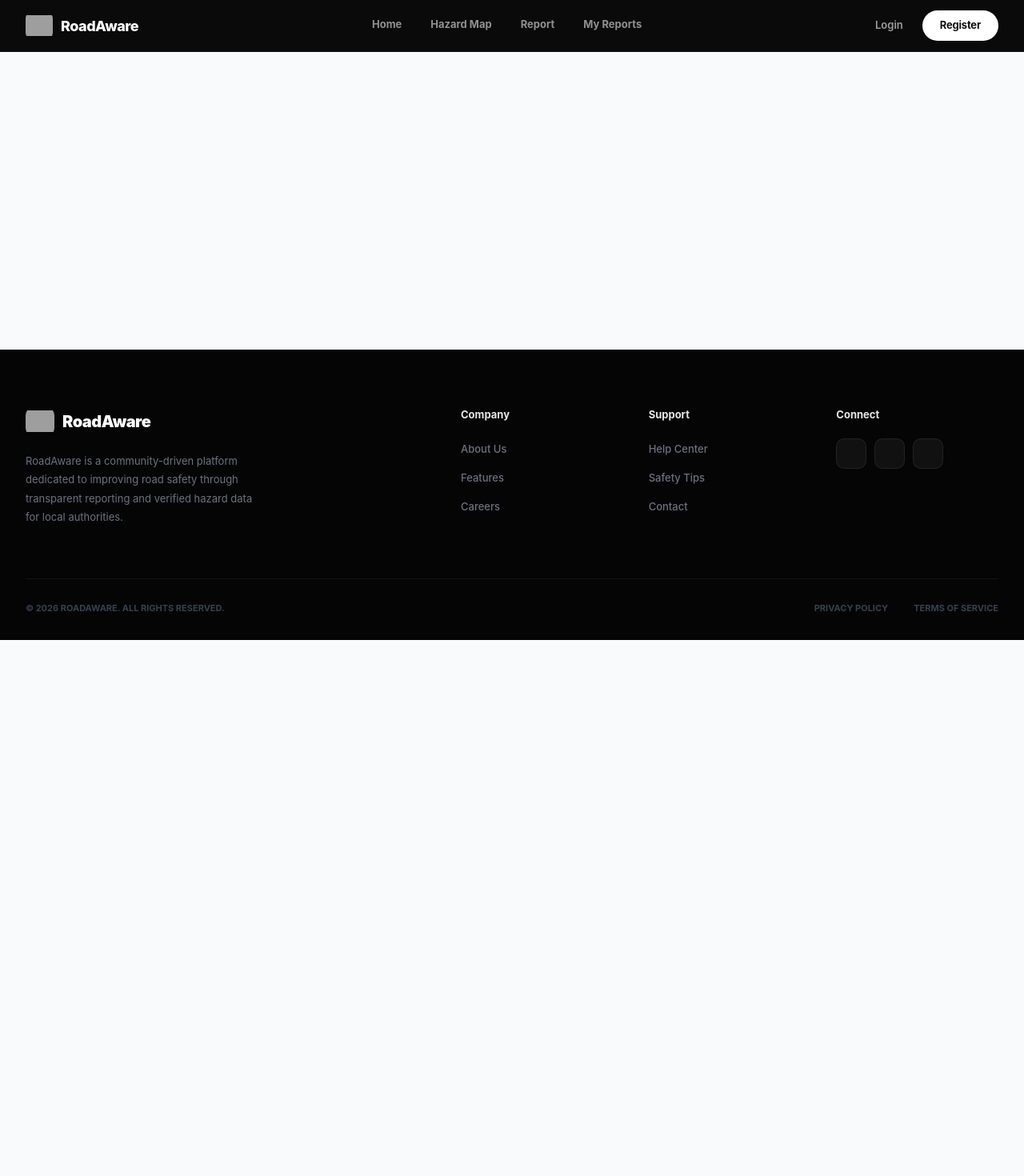
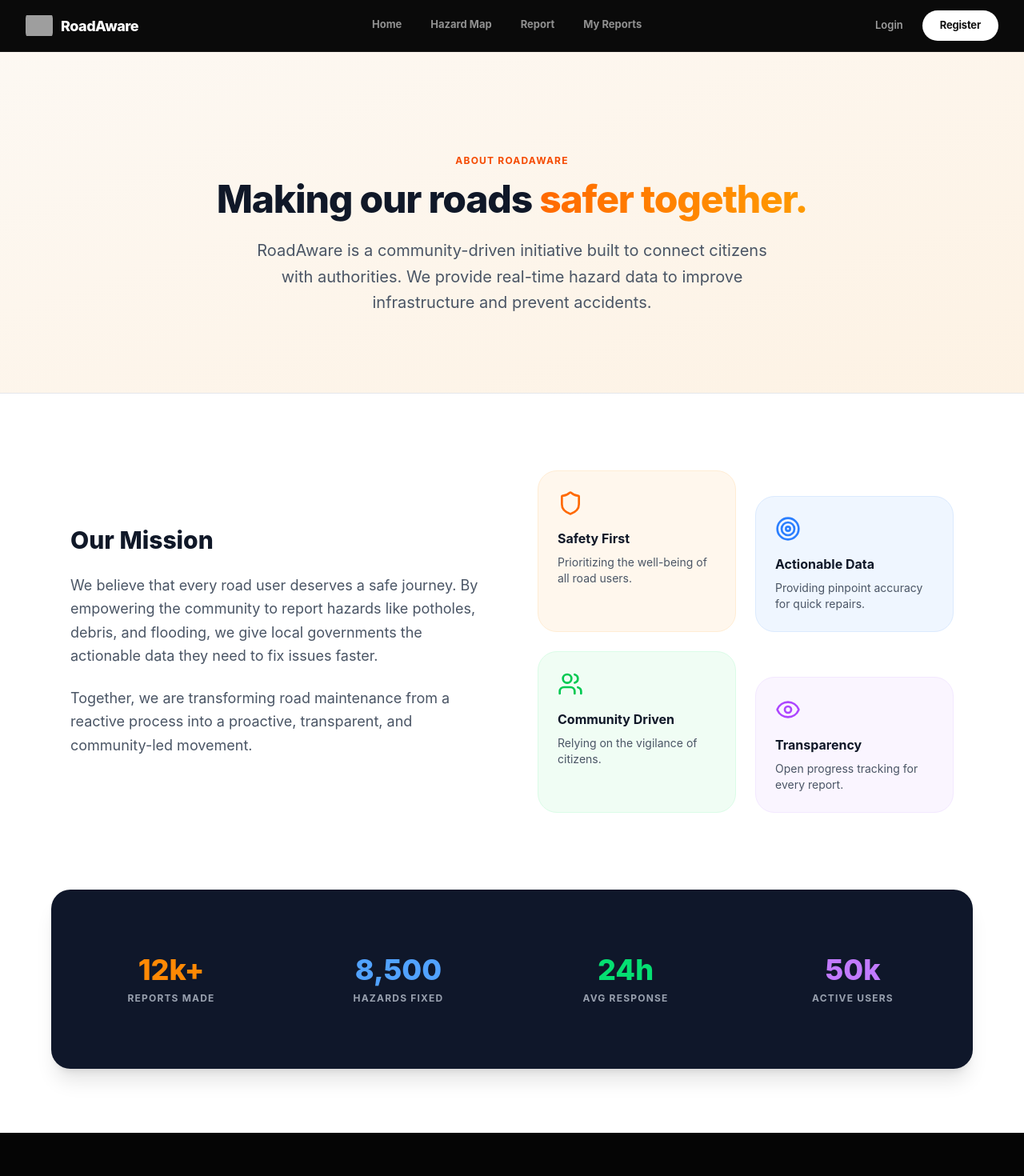
Before and after one commit to Pathum-Piyumal/RoadAware, a React (Vite) app in the folder frontend/: page /about in a window 1280 px wide. Shown: the top 1470 px of the page at 80% size. Before the commit the page ends 800 px from the top, so only its background shows below. Built offline with nearby package versions, Linux system fonts and the light colour scheme; no server answers; grey boxes are pictures that could not be loaded; a web font is replaced by a local one.

Commit message:
Add About Us page and update app routing and footer

```diff
--- a/frontend/src/App.jsx
+++ b/frontend/src/App.jsx
@@ -26,6 +26,7 @@ import AdminLogin from './pages/auth/AdminLogin';
 import Home from './pages/public/Home';
 import HazardDetails from './pages/public/HazardDetails';
 import HazardMap from './pages/public/HazardMap';
+import AboutUs from './pages/public/AboutUs';
 
 // Auth Pages
 import Login from './pages/auth/Login';
@@ -63,6 +64,7 @@ function AppContent() {
 
           {/* Public Routes */}
           <Route path="/" element={<Home />} />
+          <Route path="/about" element={<AboutUs />} />
           <Route path="/hazard/:id" element={<HazardDetails />} />
           <Route path="/map" element={<ProtectedRoute><HazardMap /></ProtectedRoute>} />
 
--- a/frontend/src/components/common/Footer.jsx
+++ b/frontend/src/components/common/Footer.jsx
@@ -20,8 +20,16 @@ const Footer = () => (
         {/* Links */}
         <div style={{ display: 'grid', gridTemplateColumns: 'repeat(3,1fr)', gap: 32 }}>
           {[
-            { heading: 'Company', links: ['About Us', 'Features', 'Careers'] },
-            { heading: 'Support',  links: ['Help Center', 'Safety Tips', 'Contact'] },
+            { heading: 'Company', links: [
+                { label: 'About Us', path: '/about' },
+                { label: 'Features', path: '#' },
+                { label: 'Careers', path: '#' }
+            ] },
+            { heading: 'Support',  links: [
+                { label: 'Help Center', path: '#' },
+                { label: 'Safety Tips', path: '#' },
+                { label: 'Contact', path: '#' }
+            ] },
             { heading: 'Connect',  links: [] },
           ].map((col, i) => (
             <div key={i}>
@@ -30,7 +38,7 @@ const Footer = () => (
                 <ul style={{ listStyle: 'none', padding: 0, margin: 0 }}>
                   {col.links.map((l, j) => (
                     <li key={j} style={{ marginBottom: 12 }}>
-                      <a href="#" style={{ fontSize: 13, color: '#6b7280', textDecoration: 'none', fontWeight: 500 }}>{l}</a>
+                      <Link to={l.path} style={{ fontSize: 13, color: '#6b7280', textDecoration: 'none', fontWeight: 500 }}>{l.label}</Link>
                     </li>
                   ))}
                 </ul>
--- /dev/null
+++ b/frontend/src/pages/public/AboutUs.jsx
@@ -0,0 +1,84 @@
+import { Shield, Target, Users, Eye } from 'lucide-react';
+
+export default function AboutUs() {
+  return (
+    <div className="min-h-screen bg-white font-sans text-gray-900 pb-20">
+      {/* Hero Section */}
+      <section className="relative pt-32 pb-24 overflow-hidden bg-gray-50 border-b border-gray-200">
+        <div className="absolute inset-0 bg-gradient-to-br from-orange-50 to-orange-100 opacity-60 pointer-events-none" />
+        <div className="max-w-5xl mx-auto px-6 relative z-10 text-center">
+          <span className="text-orange-600 font-bold text-xs tracking-widest uppercase mb-4 block">About RoadAware</span>
+          <h1 className="text-5xl font-extrabold tracking-tight text-gray-900 mb-6">
+            Making our roads <span className="text-transparent bg-clip-text bg-gradient-to-r from-orange-500 to-amber-500">safer together.</span>
+          </h1>
+          <p className="text-xl text-gray-600 max-w-2xl mx-auto leading-relaxed">
+            RoadAware is a community-driven initiative built to connect citizens with authorities.
+            We provide real-time hazard data to improve infrastructure and prevent accidents.
+          </p>
+        </div>
+      </section>
+
+      {/* Mission Section */}
+      <section className="py-24 max-w-6xl mx-auto px-6">
+        <div className="grid md:grid-cols-2 gap-16 items-center">
+          <div>
+            <h2 className="text-3xl font-extrabold mb-6 text-gray-900">Our Mission</h2>
+            <p className="text-lg text-gray-600 mb-6 leading-relaxed">
+              We believe that every road user deserves a safe journey. By empowering the community to report
+              hazards like potholes, debris, and flooding, we give local governments the actionable data
+              they need to fix issues faster.
+            </p>
+            <p className="text-lg text-gray-600 leading-relaxed">
+              Together, we are transforming road maintenance from a reactive process into a proactive,
+              transparent, and community-led movement.
+            </p>
+          </div>
+          <div className="grid grid-cols-2 gap-6">
+            <div className="bg-orange-50 p-6 rounded-3xl border border-orange-100 hover:shadow-md transition-shadow">
+              <Shield className="text-orange-500 mb-4" size={32} />
+              <h3 className="font-bold text-gray-900 mb-2">Safety First</h3>
+              <p className="text-sm text-gray-600">Prioritizing the well-being of all road users.</p>
+            </div>
+            <div className="bg-blue-50 p-6 rounded-3xl border border-blue-100 mt-8 hover:shadow-md transition-shadow">
+              <Target className="text-blue-500 mb-4" size={32} />
+              <h3 className="font-bold text-gray-900 mb-2">Actionable Data</h3>
+              <p className="text-sm text-gray-600">Providing pinpoint accuracy for quick repairs.</p>
+            </div>
+            <div className="bg-green-50 p-6 rounded-3xl border border-green-100 hover:shadow-md transition-shadow">
+              <Users className="text-green-500 mb-4" size={32} />
+              <h3 className="font-bold text-gray-900 mb-2">Community Driven</h3>
+              <p className="text-sm text-gray-600">Relying on the vigilance of citizens.</p>
+            </div>
+            <div className="bg-purple-50 p-6 rounded-3xl border border-purple-100 mt-8 hover:shadow-md transition-shadow">
+              <Eye className="text-purple-500 mb-4" size={32} />
+              <h3 className="font-bold text-gray-900 mb-2">Transparency</h3>
+              <p className="text-sm text-gray-600">Open progress tracking for every report.</p>
+            </div>
+          </div>
+        </div>
+      </section>
+
+      {/* Stats Section */}
+      <section className="bg-[#0f172a] text-white py-20 rounded-3xl max-w-6xl mx-auto shadow-xl">
+        <div className="px-6 grid grid-cols-2 md:grid-cols-4 gap-8 text-center">
+          <div>
+            <div className="text-4xl font-extrabold text-orange-400 mb-2">12k+</div>
+            <div className="text-xs text-gray-400 font-bold uppercase tracking-widest">Reports Made</div>
+          </div>
+          <div>
+            <div className="text-4xl font-extrabold text-blue-400 mb-2">8,500</div>
+            <div className="text-xs text-gray-400 font-bold uppercase tracking-widest">Hazards Fixed</div>
+          </div>
+          <div>
+            <div className="text-4xl font-extrabold text-green-400 mb-2">24h</div>
+            <div className="text-xs text-gray-400 font-bold uppercase tracking-widest">Avg Response</div>
+          </div>
+          <div>
+            <div className="text-4xl font-extrabold text-purple-400 mb-2">50k</div>
+            <div className="text-xs text-gray-400 font-bold uppercase tracking-widest">Active Users</div>
+          </div>
+        </div>
+      </section>
+    </div>
+  );
+}
```
